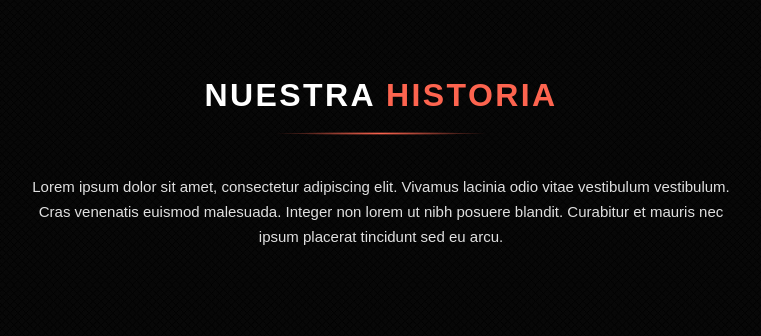
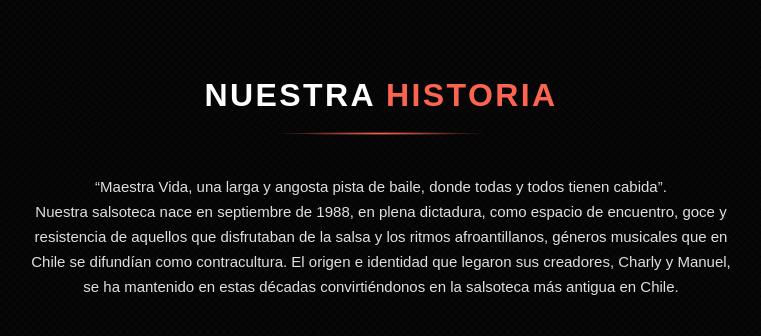
Before and after one commit to OrtegaHamel/MaestraVida_Web, a Django app: page /nosotros/ in a window 1280 px wide. Shown: the part 436-772 px from the top of the page, without its empty margins (259-1020 px from the left). Run offline with Django 5.2, Linux system fonts and the light colour scheme; grey boxes labelled with a size stand in for pictures from a placeholder-image service; data that the repository does not hold is empty; some libraries are stand-ins or nearby versions.

Commit message:
Mejorando textos index y nosotros

```diff
--- a/core/templates/core/nosotros.html
+++ b/core/templates/core/nosotros.html
@@ -88,9 +88,11 @@
                 </div>
                 <div class="px_blog_single blog_desc text-center p-3 mb-1">
                     <p>
-                        Lorem ipsum dolor sit amet, consectetur adipiscing elit. Vivamus lacinia odio vitae vestibulum
-                        vestibulum. Cras venenatis euismod malesuada. Integer non lorem ut nibh posuere blandit.
-                        Curabitur et mauris nec ipsum placerat tincidunt sed eu arcu.
+                        “Maestra Vida, una larga y angosta pista de baile, donde todas y todos tienen cabida”.<br>
+                        Nuestra salsoteca nace en septiembre de 1988, en plena dictadura, como espacio de encuentro, goce y resistencia
+                        de aquellos que disfrutaban de la salsa y los ritmos afroantillanos, géneros musicales que en Chile se difundían como contracultura.
+                        El origen e identidad que legaron sus creadores, Charly y Manuel, se ha mantenido en estas décadas convirtiéndonos en la salsoteca más antigua en Chile.
+
                     </p>
                 </div>
             </div>
@@ -162,7 +164,12 @@
 
         <div class="px_blog_single blog_desc text-center p-3 mb-1">
           <p>
-            La Salsoteca Maestra Vida fue inaugurada el 9 de septiembre de 1988, desde entonces hemos funcionado siempre en el mismo lugar.
+           El local donde está emplazada Maestra Vida, en calle Pio Nono 380, esquina de Santa Filomena, en barrio Bellavista,
+           es una edificación de más de 100 años que ocupamos desde 1988. <br>
+           Su arquitectura sinuosa es parte de la forma en que Maestra Vida fue ganando metros para la rumba,
+           pues en un primer momento, en 1988, existía un restaurant de los mismos socios fundadores, en la esquina de Pio Nono, llamado “La Punta”, que en 1993 fue eliminado y fusionado al sector de la salsoteca.
+           Esta característica le da esa fisonomía laberíntica que hoy conocen quienes nos acompañan cada noche.
+
           </p>
         </div>
       </div>
```
Also changed, not shown: core/templates/core/index.html (+6 -3 lines).
